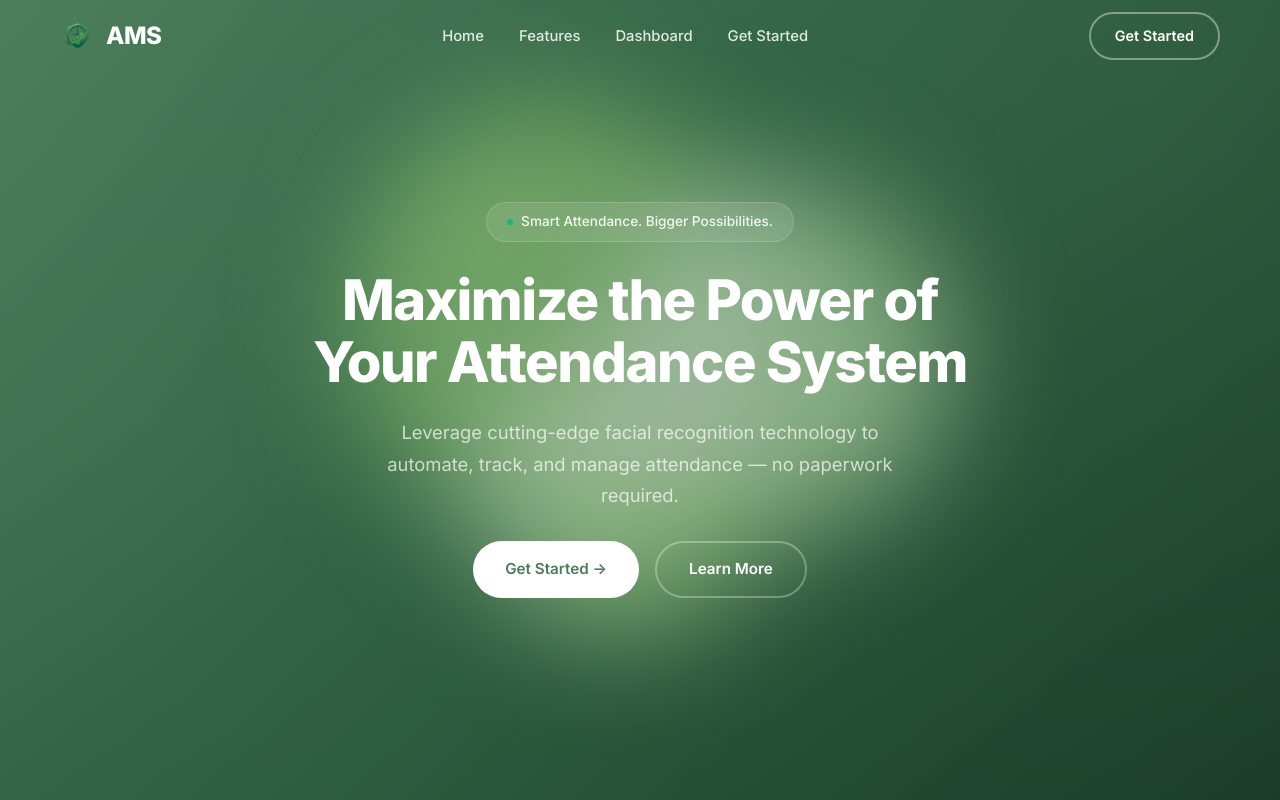
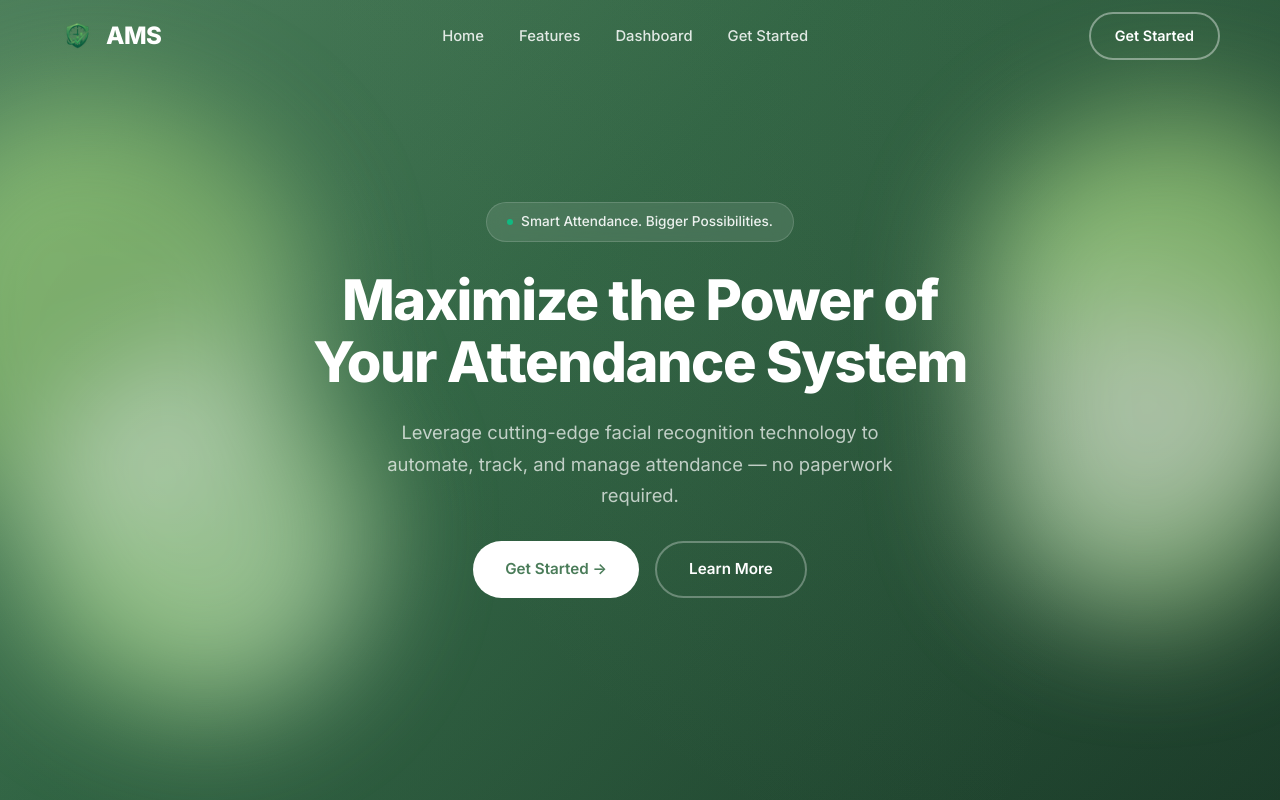
Before and after one commit to Atashaaaaaaaa/ATTENDANCE-MONITORING-WITH-QRCODE-1, a Next.js app in the folder ams-app/: page / in a window 1280 px wide. Shown: the top 800 px of the page. Built offline with nearby package versions, Linux system fonts and the light colour scheme; no server answers.

Commit message:
style: move vibrant background blobs to the left and right sides of the screen

```diff
--- a/ams-app/src/app/globals.css
+++ b/ams-app/src/app/globals.css
@@ -504,14 +504,21 @@ img {
 .hero-blob-container {
   position: absolute;
   top: 50%;
-  left: 50%;
-  transform: translate(-50%, -55%);
-  width: 700px;
-  height: 700px;
+  transform: translateY(-50%);
+  width: 500px;
+  height: 800px;
   z-index: 1;
   pointer-events: none;
   filter: blur(60px);
-  opacity: 0.55;
+  opacity: 0.65;
+}
+
+.hero-blob-container.left-blobs {
+  left: -150px;
+}
+
+.hero-blob-container.right-blobs {
+  right: -150px;
 }
 
 .hero-blob {
@@ -537,20 +544,30 @@ img {
 .hero-blob-2 {
   width: 350px;
   height: 350px;
-  top: 25%;
-  right: 5%;
+  bottom: 10%;
+  right: -5%;
   background: linear-gradient(225deg, #93C572 0%, #D0F0C0 40%, #BAED91 100%);
   animation: blobMorph2 7s ease-in-out infinite alternate, blobDrift2 16s ease-in-out infinite;
 }
 
 /* Blob 3 — Tea Green (#D0F0C0) + Pastel Green (#BAED91) */
 .hero-blob-3 {
-  width: 300px;
-  height: 300px;
-  bottom: 10%;
-  left: 30%;
+  width: 400px;
+  height: 400px;
+  top: 15%;
+  right: 5%;
   background: linear-gradient(45deg, #D0F0C0 0%, #BAED91 50%, #93C572 100%);
   animation: blobMorph3 5s ease-in-out infinite alternate, blobDrift3 12s ease-in-out infinite;
+}
+
+/* Blob 4 — Pastel Green (#BAED91) + Tea Green (#D0F0C0) */
+.hero-blob-4 {
+  width: 320px;
+  height: 320px;
+  bottom: 20%;
+  left: 10%;
+  background: linear-gradient(135deg, #BAED91 0%, #D0F0C0 50%, #93C572 100%);
+  animation: blobMorph1 7s ease-in-out infinite alternate-reverse, blobDrift2 15s ease-in-out infinite;
 }
 
 /* ---- Blob Morphing Keyframes ---- */
--- a/ams-app/src/app/page.js
+++ b/ams-app/src/app/page.js
@@ -13,11 +13,14 @@ export default function LandingPage() {
 
       {/* HERO SECTION */}
       <section className="hero" id="hero">
-        {/* Organic blob animation container */}
-        <div className="hero-blob-container">
+        {/* Organic blob animation containers */}
+        <div className="hero-blob-container left-blobs">
           <div className="hero-blob hero-blob-1"></div>
           <div className="hero-blob hero-blob-2"></div>
+        </div>
+        <div className="hero-blob-container right-blobs">
           <div className="hero-blob hero-blob-3"></div>
+          <div className="hero-blob hero-blob-4"></div>
         </div>
 
         <div className="hero-content">
```
